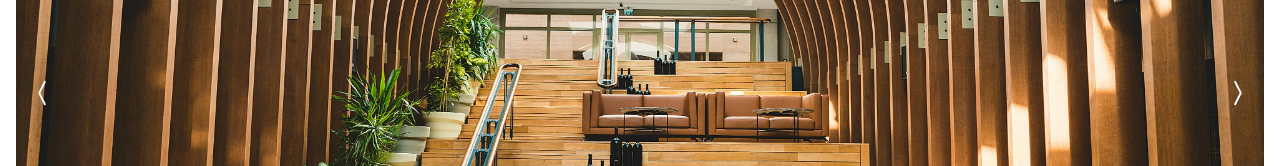
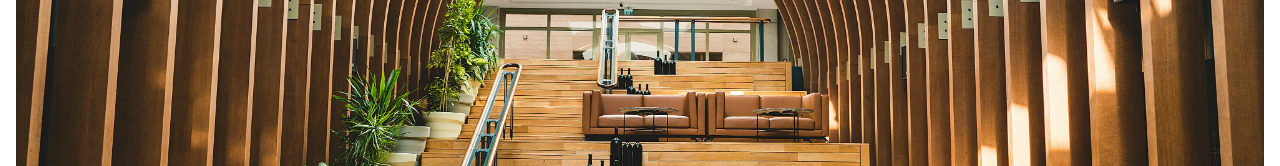
Before and after one commit to sashajhost/react_tailwind_app, a React (Create React App) app: page / in a window 1280 px wide. Shown: the part 2791-2957 px from the top of the page. Built offline with nearby package versions, Linux system fonts and the light colour scheme.

Commit message:
hover the arrows of slider

```diff
--- a/src/Components/ImageSlider.js
+++ b/src/Components/ImageSlider.js
@@ -41,13 +41,14 @@ const ImageSlider = () => {
         style={{ backgroundImage: `url(${slides[currentIndex].url})` }}
       ></div>
       {/* Left Arrow */}
-      <div className='absolute top-[50%] -translate-x-0 translate-y-[-50%] left-5 text-2xl rounded-full p-2 group-hover:bg-black/20 text-white cursor-pointer'>
-        <BsChevronCompactLeft onClick={prevSlide} size={30} />
+      <div className='absolute top-[50%] -translate-x-0 translate-y-[-50%] left-5 text-2xl rounded-full p-2 group-hover:bg-black/20 text-white cursor-pointer opacity-0 group-hover:opacity-100 '>
+        <BsChevronCompactLeft onClick={nextSlide} size={30} />
       </div>
       {/* Right Arrow */}
-      <div className='absolute top-[50%] -translate-x-0 translate-y-[-50%] right-5 text-2xl rounded-full p-2 group-hover:bg-black/20 text-white cursor-pointer'>
+      <div className='absolute top-[50%] -translate-x-0 translate-y-[-50%] right-5 text-2xl rounded-full p-2 opacity-0 group-hover:opacity-100 text-white cursor-pointer'>
         <BsChevronCompactRight onClick={nextSlide} size={30} />
       </div>
+
 
       <div className='flex justify-center py-2 top-4'>
         {slides.map((slide, slideIndex) => (
```
